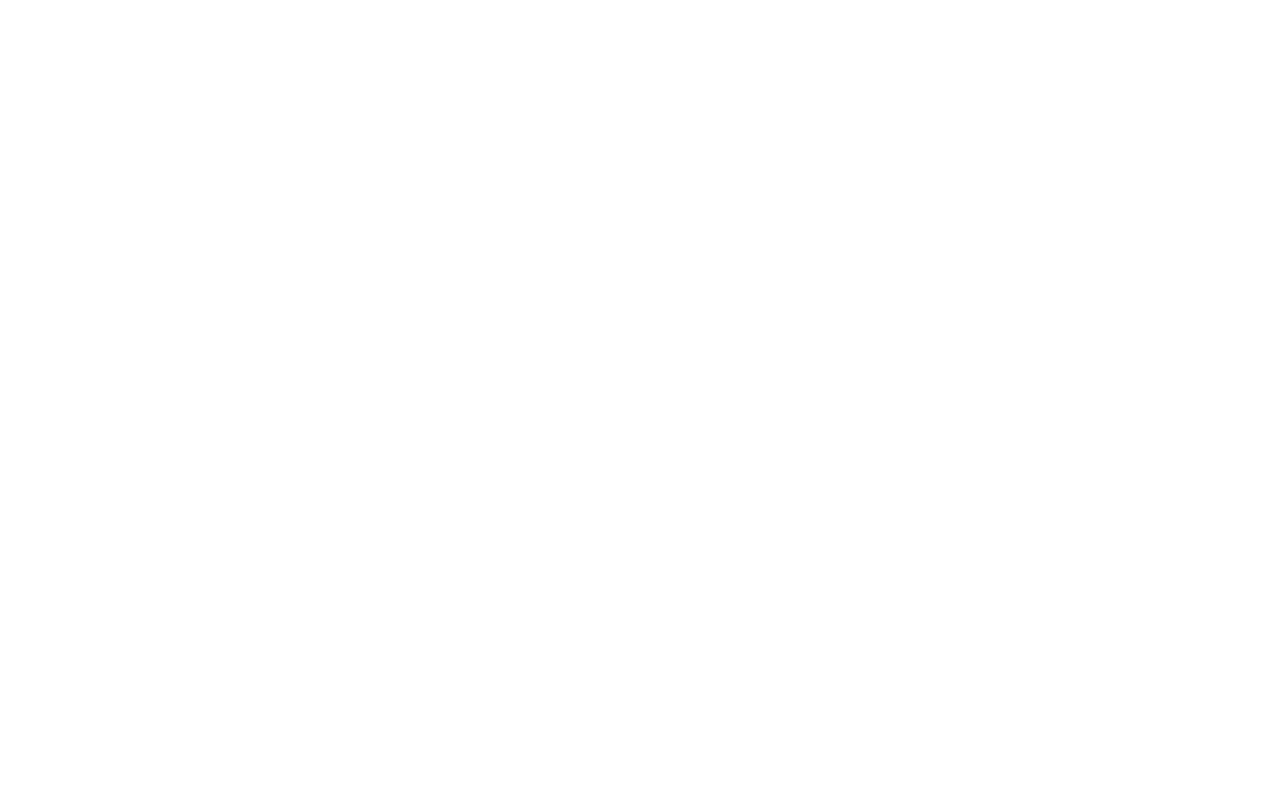
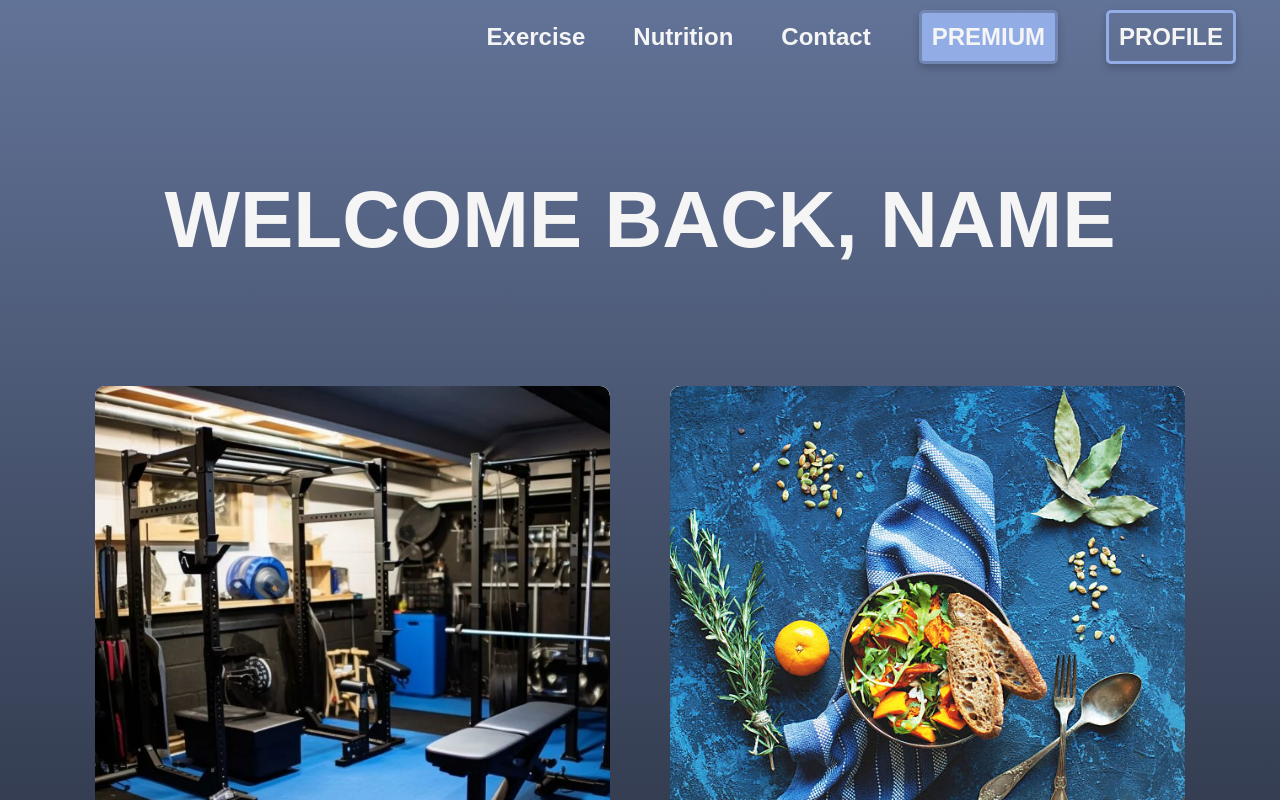
Before and after one commit to RaveTapp/rpo-fitness, a React (Vite) app in the folder app/: page /homepage in a window 1280 px wide. Before the commit this address had no page. Shown: the top 800 px of the page. Built offline with nearby package versions, Linux system fonts and the light colour scheme.

Commit message:
Change of the module, that websites look good now

```diff
--- a/app/src/AppNK.jsx
+++ b/app/src/AppNK.jsx
@@ -28,7 +28,7 @@
   }, []);
 
   return (
-    <>
+    <div className={styles["app-container"]}>
       {showWelcome && (
         <div className={styles.welcome}>
           <h1 className={styles["welcome-text"]}>Welcome Back, NAME</h1>
@@ -60,7 +60,7 @@
           <Footer />
         </>
       )}
-    </>
+    </div>
   );
 }
 
--- a/app/src/AppNK.module.css
+++ b/app/src/AppNK.module.css
@@ -1,5 +1,7 @@
-body {
+.app-container {
   background: linear-gradient(#627398, #000000);
+  min-height: 100vh;
+  font-family: Arial, sans-serif;
 }
 
 .cards_container {
@@ -15,7 +17,6 @@
   border: transparent;
 }
 
-/* Full-screen welcome page */
 .welcome {
   position: fixed;
   top: 0;
@@ -27,7 +28,7 @@
   justify-content: center;
   align-items: center;
   z-index: 1000;
-  animation: fadeOut 3s ease-in-out 1s forwards; /* Fades out after 1 second */
+  animation: fadeOut 3s ease-in-out 1s forwards;
 }
 
 .welcome-text {
--- a/app/src/main.jsx
+++ b/app/src/main.jsx
@@ -6,7 +6,7 @@
 import SignUp from "./signup/signup";
 import Login from "./login/login";
 import ForgotPassword from "./forgotPassword/forgotPassword";
-//import AppNK from "./AppNK";
+import AppNK from "./AppNK";
 
 export default function App() {
   return (
@@ -17,7 +17,7 @@
         <Route path="/login" element={<Login />} />
         <Route path="/forgotPassword" element={<ForgotPassword />} />
         <Route path="/workout/*" element={<ReneMain />} />
-        {/* <Route path="/homepage" element={<AppNK />} /> */}
+        <Route path="/homepage" element={<AppNK />} />
       </Routes>
     </BrowserRouter>
   );
```
Also changed, not shown: 1 other file (tests, documents, lock files or other folders).
